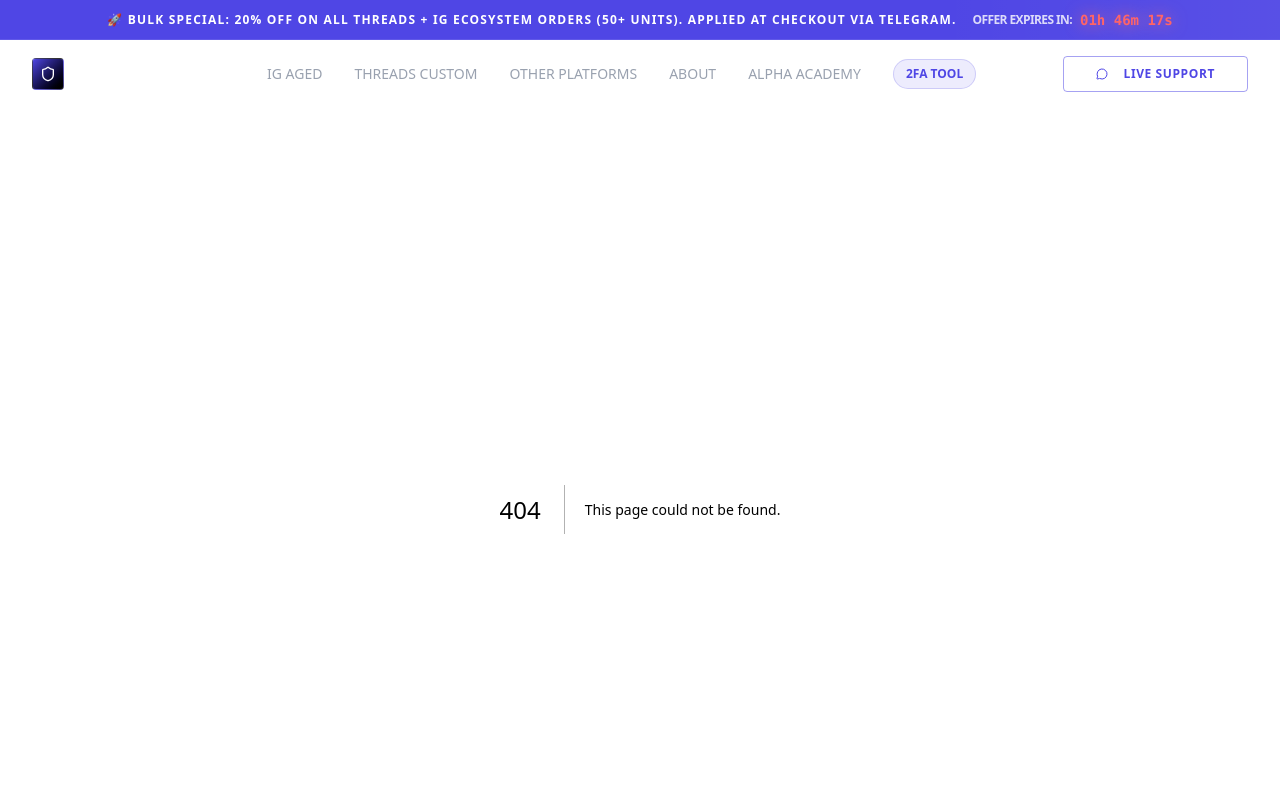
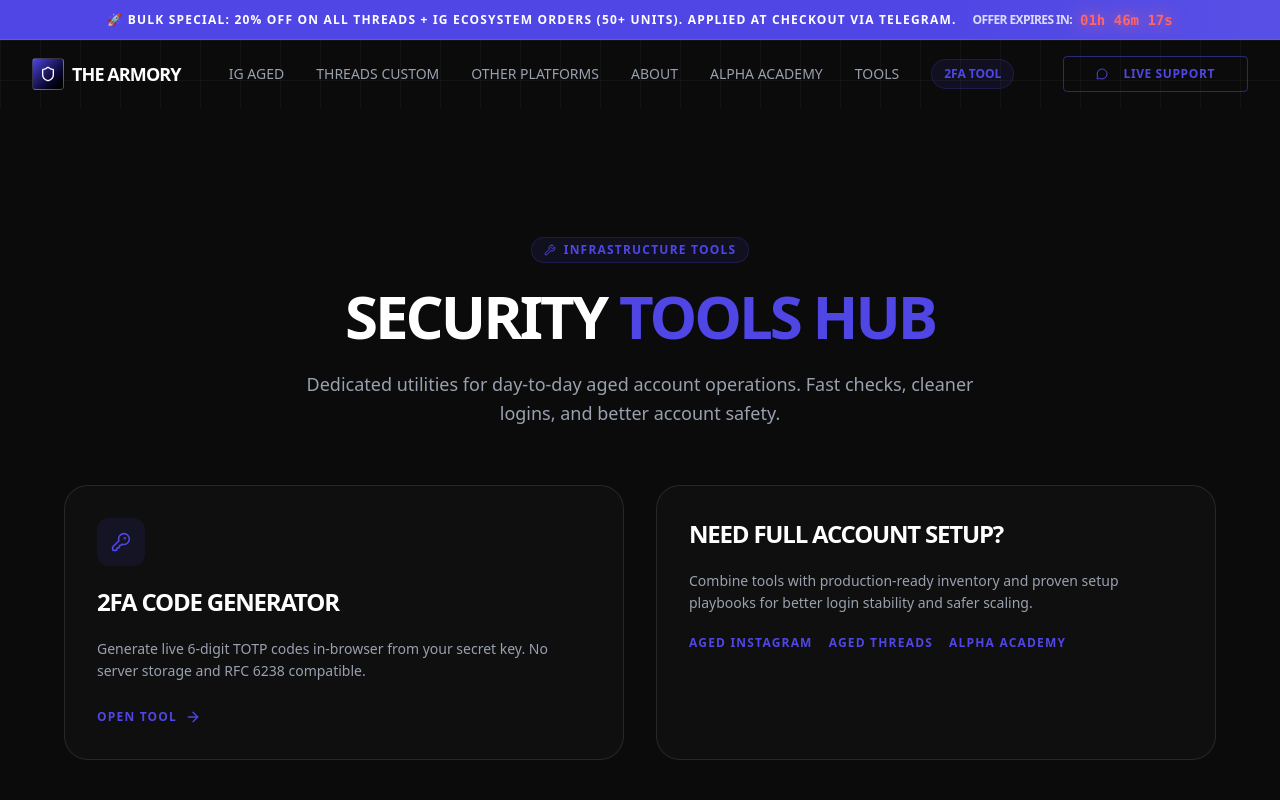
Before and after one commit to donnaclaw/the-armory, a Next.js app: page /tools in a window 1280 px wide. Before the commit this address had no page. Shown: the top 800 px of the page. Built offline with nearby package versions, Linux system fonts and the light colour scheme.

Commit message:
feat(seo): add tools hub and breadcrumb schema for 2fa generator

```diff
--- a/src/app/blog/[slug]/page.tsx
+++ b/src/app/blog/[slug]/page.tsx
@@ -310,6 +310,8 @@
                         <TrackedLink href="/buy/facebook" className="text-xs text-gray-500 hover:text-[#4F46E5] transition-colors font-bold" eventName="blog_to_buy_click" eventProps={{ source: "blog_related_buy_facebook", slug }}>Buy Aged Facebook →</TrackedLink>
                         <TrackedLink href="/buy/gmail" className="text-xs text-gray-500 hover:text-[#4F46E5] transition-colors font-bold" eventName="blog_to_buy_click" eventProps={{ source: "blog_related_buy_gmail", slug }}>Buy Aged Gmail →</TrackedLink>
                         <TrackedLink href="/buy/x" className="text-xs text-gray-500 hover:text-[#4F46E5] transition-colors font-bold" eventName="blog_to_buy_click" eventProps={{ source: "blog_related_buy_x", slug }}>Buy Aged X/Twitter →</TrackedLink>
+                        <TrackedLink href="/tools" className="text-xs text-gray-500 hover:text-[#4F46E5] transition-colors font-bold" eventName="blog_to_buy_click" eventProps={{ source: "blog_related_tools_hub", slug }}>Tools Hub →</TrackedLink>
+                        <TrackedLink href="/tools/2fa-code-generator" className="text-xs text-gray-500 hover:text-[#4F46E5] transition-colors font-bold" eventName="blog_to_buy_click" eventProps={{ source: "blog_related_2fa_tool", slug }}>2FA Generator →</TrackedLink>
                     </div>
                 </div>
             </article>
--- a/src/app/blog/page.tsx
+++ b/src/app/blog/page.tsx
@@ -71,6 +71,15 @@
                             <h3 className="text-2xl font-black text-white uppercase tracking-tighter">Custom Operational Audits</h3>
                         </div>
                         <p className="text-gray-400 max-w-md">Our lead architects provide specialized consulting for high-velocity social operations scaling beyond 1,000+ assets.</p>
+                        <TrackedLink
+                            href="/tools"
+                            eventName="blog_to_buy_click"
+                            eventProps={{ source: "blog_index_tools_hub" }}
+                            className="inline-flex items-center gap-2 text-xs font-black uppercase tracking-widest text-[#4F46E5] hover:text-white transition-colors"
+                        >
+                            Explore Tools Hub
+                            <ArrowRight className="w-3 h-3" />
+                        </TrackedLink>
                     </div>
                     <TrackedLink
                         href="https://t.me/luke_of"
--- a/src/app/sitemap.ts
+++ b/src/app/sitemap.ts
@@ -16,6 +16,7 @@
     const baseUrl = SITE_URL
     const platforms = ['instagram', 'threads', 'facebook', 'tiktok', 'x', 'reddit', 'snapchat', 'gmail']
     const years = Array.from({ length: 2026 - 2010 + 1 }, (_, i) => (2010 + i).toString())
+    const toolsHubLastModified = new Date('2026-03-06T00:00:00.000Z')
     const twoFactorToolLastModified = new Date('2026-03-06T00:00:00.000Z')
 
     // Static Routes
@@ -25,6 +26,7 @@
         { url: `${baseUrl}/blog`, lastModified: new Date(), changeFrequency: 'daily', priority: 0.9 },
         { url: `${baseUrl}/terms`, lastModified: new Date(), changeFrequency: 'monthly', priority: 0.5 },
         { url: `${baseUrl}/refund-policy`, lastModified: new Date(), changeFrequency: 'monthly', priority: 0.5 },
+        { url: `${baseUrl}/tools`, lastModified: toolsHubLastModified, changeFrequency: 'weekly', priority: 0.75 },
         { url: `${baseUrl}/tools/2fa-code-generator`, lastModified: twoFactorToolLastModified, changeFrequency: 'monthly', priority: 0.7 },
     ]
 
--- a/src/app/tools/2fa-code-generator/TwoFactorGeneratorClient.tsx
+++ b/src/app/tools/2fa-code-generator/TwoFactorGeneratorClient.tsx
@@ -62,6 +62,24 @@
   return (
     <main className="min-h-screen bg-[#0B0B0B] pt-32 pb-20 px-4">
       <div className="max-w-4xl mx-auto space-y-12">
+        <nav aria-label="Breadcrumb" className="pt-2">
+          <ol className="flex items-center gap-2 text-[10px] font-bold uppercase tracking-widest text-gray-500">
+            <li>
+              <Link href="/" className="hover:text-white transition-colors">
+                Home
+              </Link>
+            </li>
+            <li aria-hidden="true">/</li>
+            <li>
+              <Link href="/tools" className="hover:text-white transition-colors">
+                Tools
+              </Link>
+            </li>
+            <li aria-hidden="true">/</li>
+            <li className="text-[#4F46E5]">2FA Generator</li>
+          </ol>
+        </nav>
+
         <div className="text-center space-y-4">
           <div className="inline-flex items-center gap-2 px-3 py-1 rounded-full bg-[#4F46E5]/10 border border-[#4F46E5]/20 text-[#4F46E5] text-xs font-bold uppercase tracking-widest">
             <Lock className="w-3 h-3" />
--- a/src/app/tools/2fa-code-generator/page.tsx
+++ b/src/app/tools/2fa-code-generator/page.tsx
@@ -29,6 +29,7 @@
 
 export default function TwoFactorGeneratorPage() {
   const canonicalUrl = toAbsoluteUrl(PAGE_PATH)
+  const toolsUrl = toAbsoluteUrl('/tools')
 
   const softwareApplicationSchema = {
     '@context': 'https://schema.org',
@@ -67,6 +68,31 @@
     keywords: PAGE_KEYWORDS.join(', '),
   }
 
+  const breadcrumbSchema = {
+    '@context': 'https://schema.org',
+    '@type': 'BreadcrumbList',
+    itemListElement: [
+      {
+        '@type': 'ListItem',
+        position: 1,
+        name: 'Home',
+        item: toAbsoluteUrl('/'),
+      },
+      {
+        '@type': 'ListItem',
+        position: 2,
+        name: 'Tools',
+        item: toolsUrl,
+      },
+      {
+        '@type': 'ListItem',
+        position: 3,
+        name: '2FA Code Generator',
+        item: canonicalUrl,
+      },
+    ],
+  }
+
   return (
     <>
       <script
@@ -75,6 +101,12 @@
           __html: JSON.stringify(softwareApplicationSchema),
         }}
       />
+      <script
+        type="application/ld+json"
+        dangerouslySetInnerHTML={{
+          __html: JSON.stringify(breadcrumbSchema),
+        }}
+      />
       <TwoFactorGeneratorClient />
     </>
   )
--- /dev/null
+++ b/src/app/tools/page.tsx
@@ -0,0 +1,96 @@
+import Link from 'next/link'
+import { Metadata } from 'next'
+import { ArrowRight, KeyRound, Wrench } from 'lucide-react'
+import { buildPageMetadata, toAbsoluteUrl } from '@/lib/seo'
+
+export const metadata: Metadata = buildPageMetadata({
+  title: 'Tools Hub | Security Utilities for Aged Accounts',
+  description:
+    'Operational tools for aged Instagram and Threads account workflows, including our browser-based 2FA code generator.',
+  path: '/tools',
+  keywords: [
+    'aged account tools',
+    '2fa generator',
+    'instagram tools',
+    'threads tools',
+    'account security tools',
+  ],
+  languages: {
+    'en-US': '/tools',
+  },
+})
+
+const collectionSchema = {
+  '@context': 'https://schema.org',
+  '@type': 'CollectionPage',
+  name: 'The Armory Tools Hub',
+  url: toAbsoluteUrl('/tools'),
+  inLanguage: 'en-US',
+  description:
+    'Operational tools for aged Instagram and Threads account workflows, including browser-based 2FA generation.',
+  hasPart: [
+    {
+      '@type': 'SoftwareApplication',
+      name: '2FA Code Generator',
+      url: toAbsoluteUrl('/tools/2fa-code-generator'),
+      applicationCategory: 'SecurityApplication',
+    },
+  ],
+}
+
+export default function ToolsHubPage() {
+  return (
+    <main className="min-h-screen bg-[#0B0B0B] pt-32 pb-20 px-4">
+      <script
+        type="application/ld+json"
+        dangerouslySetInnerHTML={{ __html: JSON.stringify(collectionSchema) }}
+      />
+
+      <div className="max-w-6xl mx-auto space-y-14">
+        <header className="text-center space-y-4">
+          <div className="inline-flex items-center gap-2 px-3 py-1 rounded-full bg-[#4F46E5]/10 border border-[#4F46E5]/20 text-[#4F46E5] text-xs font-bold uppercase tracking-widest">
+            <Wrench className="w-3 h-3" />
+            Infrastructure Tools
+          </div>
+          <h1 className="text-4xl md:text-6xl font-black text-white tracking-tighter uppercase leading-tight">
+            Security <span className="text-[#4F46E5]">Tools Hub</span>
+          </h1>
+          <p className="text-gray-400 max-w-2xl mx-auto text-lg leading-relaxed">
+            Dedicated utilities for day-to-day aged account operations. Fast checks, cleaner logins, and better account safety.
+          </p>
+        </header>
+
+        <section className="grid grid-cols-1 md:grid-cols-2 gap-8">
+          <article className="bg-[#0f0f0f] border border-white/10 rounded-3xl p-8 space-y-5">
+            <div className="w-12 h-12 rounded-xl bg-[#4F46E5]/10 text-[#4F46E5] flex items-center justify-center">
+              <KeyRound className="w-5 h-5" />
+            </div>
+            <h2 className="text-2xl font-black text-white uppercase tracking-tighter">2FA Code Generator</h2>
+            <p className="text-sm text-gray-400 leading-relaxed">
+              Generate live 6-digit TOTP codes in-browser from your secret key. No server storage and RFC 6238 compatible.
+            </p>
+            <Link
+              href="/tools/2fa-code-generator"
+              className="inline-flex items-center gap-2 text-xs font-black uppercase tracking-widest text-[#4F46E5] hover:text-white transition-colors"
+            >
+              Open Tool
+              <ArrowRight className="w-4 h-4" />
+            </Link>
+          </article>
+
+          <article className="bg-[#0f0f0f] border border-white/10 rounded-3xl p-8 space-y-5">
+            <h2 className="text-2xl font-black text-white uppercase tracking-tighter">Need full account setup?</h2>
+            <p className="text-sm text-gray-400 leading-relaxed">
+              Combine tools with production-ready inventory and proven setup playbooks for better login stability and safer scaling.
+            </p>
+            <div className="flex flex-wrap gap-4 text-xs font-bold uppercase tracking-widest">
+              <Link href="/buy/instagram" className="text-[#4F46E5] hover:text-white transition-colors">Aged Instagram</Link>
+              <Link href="/buy/threads" className="text-[#4F46E5] hover:text-white transition-colors">Aged Threads</Link>
+              <Link href="/blog" className="text-[#4F46E5] hover:text-white transition-colors">Alpha Academy</Link>
+            </div>
+          </article>
+        </section>
+      </div>
+    </main>
+  )
+}
--- a/src/components/Footer.tsx
+++ b/src/components/Footer.tsx
@@ -48,6 +48,12 @@
                         <button onClick={(e) => handleNavigation(e, 'inventory')} className="text-gray-500 hover:text-[#4F46E5] transition-colors text-left w-fit">
                             Aged Gmail & More
                         </button>
+                        <Link href="/tools" className="text-gray-500 hover:text-[#4F46E5] transition-colors w-fit">
+                            Tools Hub
+                        </Link>
+                        <Link href="/tools/2fa-code-generator" className="text-gray-500 hover:text-[#4F46E5] transition-colors w-fit">
+                            2FA Code Generator
+                        </Link>
                     </nav>
                 </div>
 
--- a/src/components/Header.tsx
+++ b/src/components/Header.tsx
@@ -43,6 +43,7 @@
         { name: "OTHER PLATFORMS", targetId: "inventory" },
         { name: "ABOUT", href: "/about" },
         { name: "ALPHA ACADEMY", href: "/blog" },
+        { name: "TOOLS", href: "/tools" },
     ]
 
     const openSupport = () => {
```
